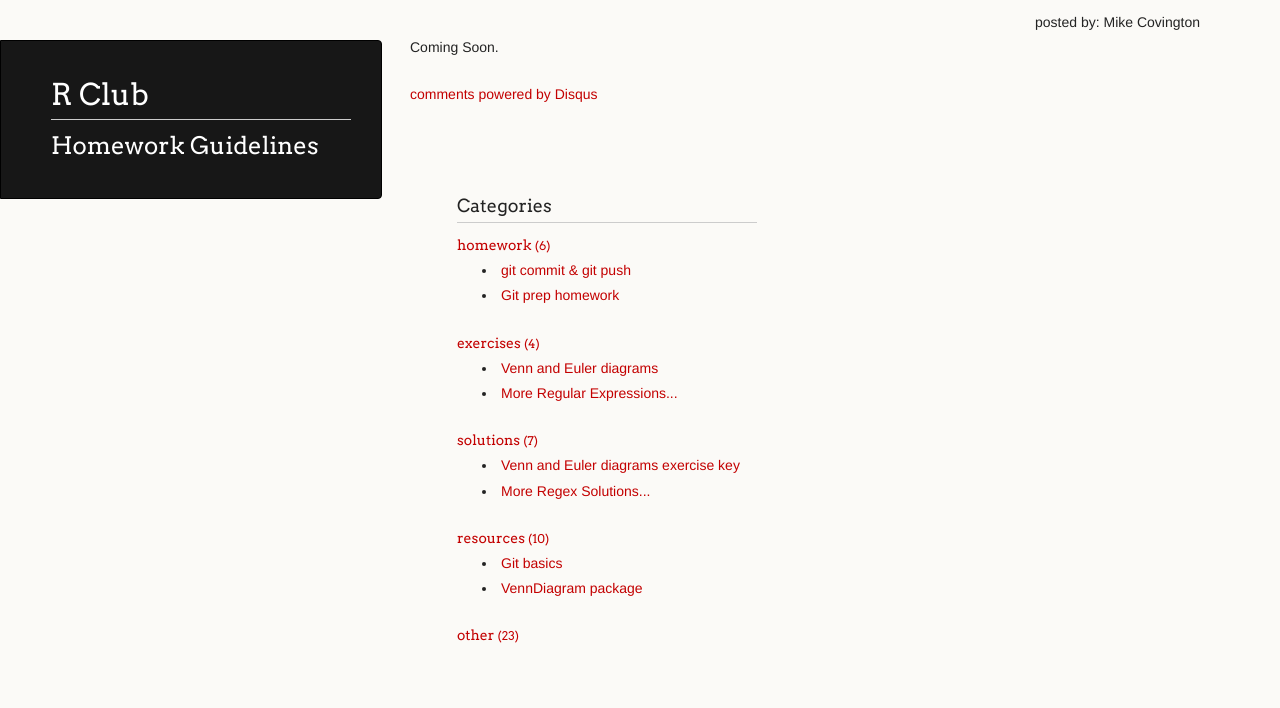
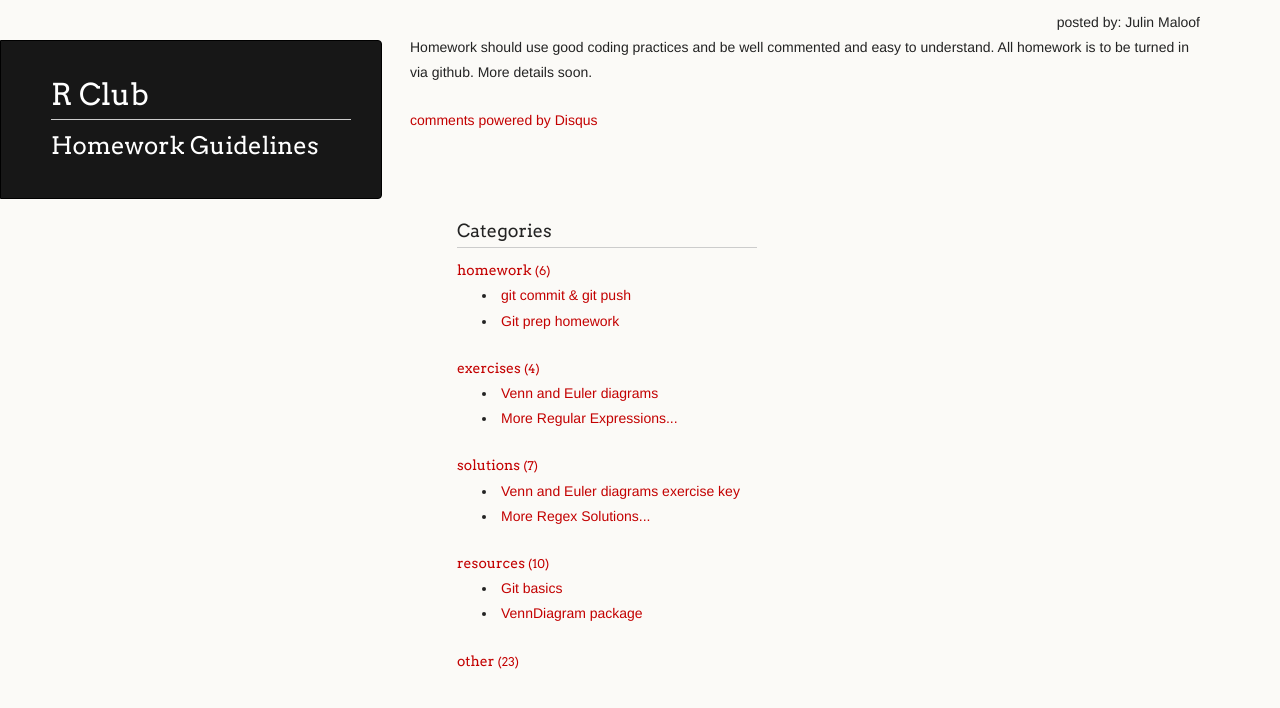
Before and after one commit to mfcovington/r_club, a Jekyll site: the page built from _posts/2013-01-01-homework-guidelines.md, in a window 1280 px wide. Shown: the top 708 px of the page. Built offline with Jekyll 4.4.1, drawn with Linux system fonts in a browser that asks for light colours; Markdown is read by kramdown in place of the engine named in the settings; comment, search, counter and statistics services are not loaded.

Commit message:
update homework guidelines

```diff
--- a/_posts/2013-01-01-homework-guidelines.md
+++ b/_posts/2013-01-01-homework-guidelines.md
@@ -3,7 +3,7 @@ title: Homework Guidelines
 layout: post
 categories:
 comments: true
-author: Mike Covington
+author: Julin Maloof
 ---
 
-Coming Soon.
+Homework should use good coding practices and be well commented and easy to understand.  All homework is to be turned in via github.  More details soon.
```
